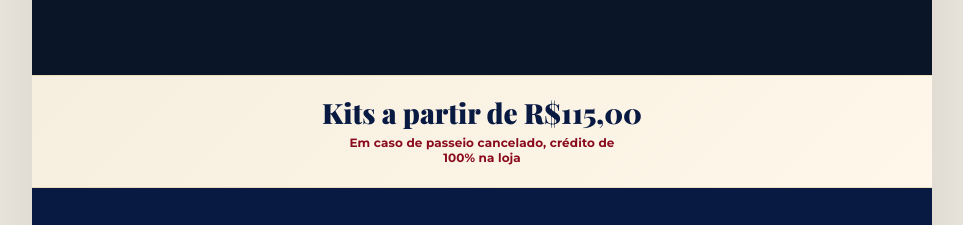
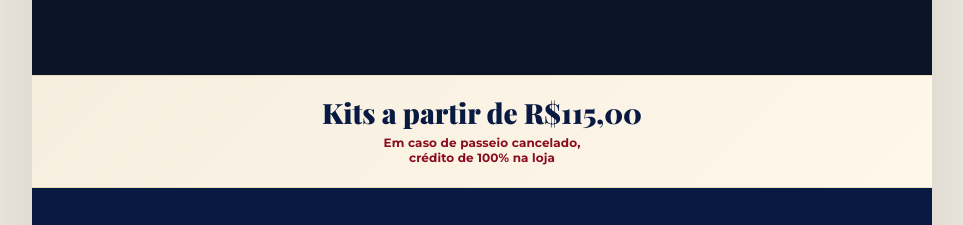
Before and after one commit to scalecompanyads/roupa-de-neve-catalogo, a Next.js app: page / in a window 1280 px wide. Shown: the part 2440-2665 px from the top of the page, without its empty margins (158-1121 px from the left). Built offline with nearby package versions, Linux system fonts and the light colour scheme; no server answers; the database is empty.

Commit message:
Ajusta quebra da faixa informativa

```diff
--- a/src/app/globals.css
+++ b/src/app/globals.css
@@ -194,7 +194,7 @@ select {
   font-size: 12px;
   font-weight: 700;
   letter-spacing: 0.1px;
-  white-space: nowrap;
+  white-space: normal;
   color: var(--vermelho-escuro);
   text-transform: none;
 }
--- a/src/app/page.tsx
+++ b/src/app/page.tsx
@@ -195,7 +195,7 @@ export default async function Home() {
 
         <section className="info-banner-section">
           <p className="info-banner-kicker">Kits a partir de R$115,00</p>
-          <p className="info-banner-text">Em caso de passeio cancelado, crédito de<br />100% na loja</p>
+          <p className="info-banner-text">Em caso de passeio cancelado,<br />crédito de 100% na loja</p>
         </section>
 
         {/* ── LOCALIZAÇÃO ── */}
```
